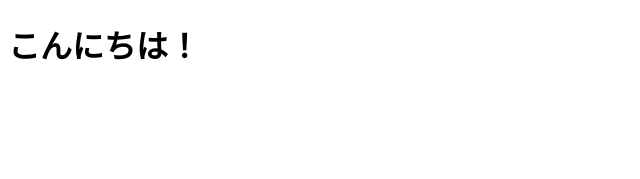
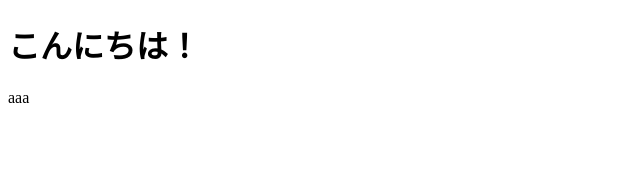
Before and after one commit to ryo-okazaki/react-foundation, a React (Vite) app in the folder frontend/: page / in a window 1280 px wide. Shown: the top 179 px of the page, without its empty margins (0-640 px from the left). Built offline with nearby package versions, Linux system fonts and the light colour scheme.

Commit message:
複数タグを表示する

```diff
--- a/frontend/src/main.jsx
+++ b/frontend/src/main.jsx
@@ -2,7 +2,12 @@
 import ReactDOM from 'react-dom/client'
 
 const App = () => {
-  return <h1>こんにちは！</h1>;
+  return (
+    <>
+      <h1>こんにちは！</h1>
+      <p>aaa</p>
+    </>
+  )
 };
 
 ReactDOM.createRoot(document.getElementById('root')).render(
```
